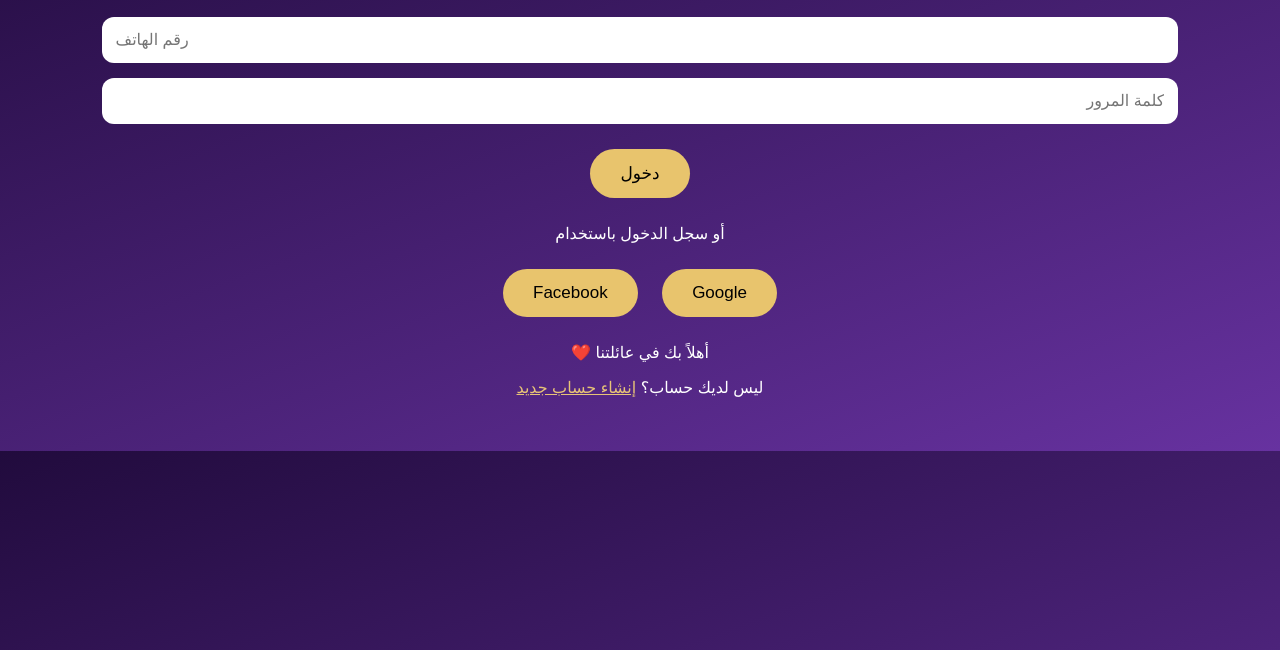
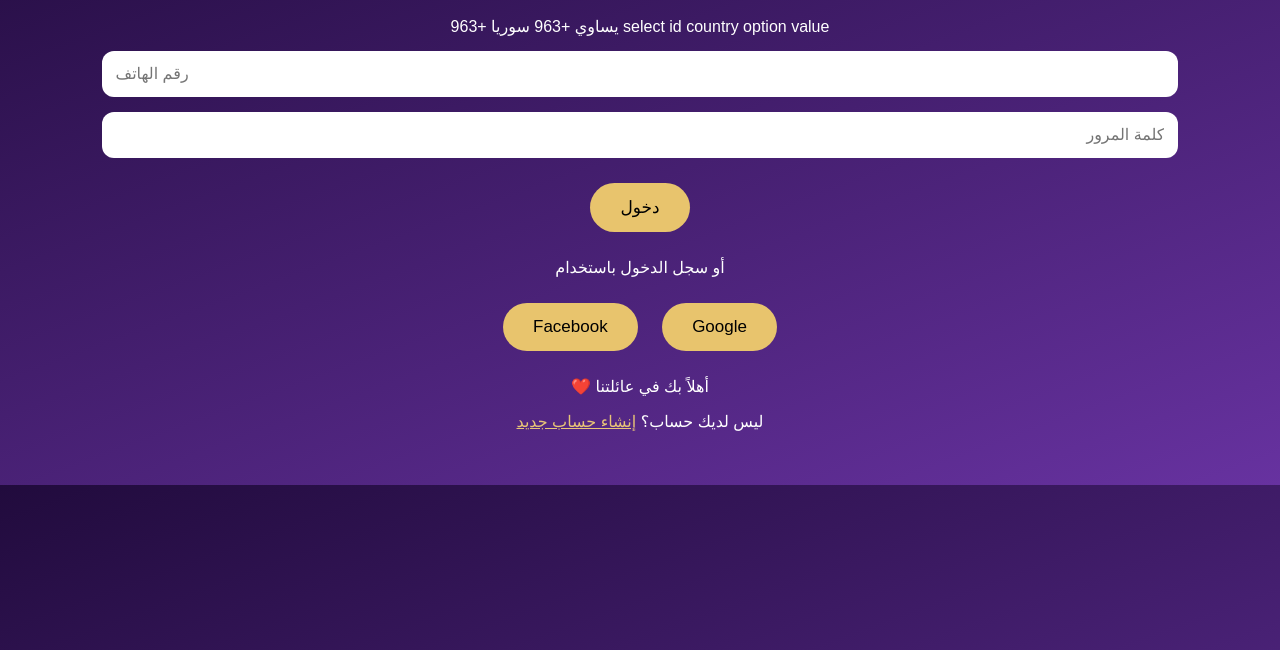
Before and after one commit to lazaward2121-netizen/yasmin-al-sham, a plain HTML site: page login.html in a window 1280 px wide. Shown: the part 150-800 px from the top of the page. Drawn offline with Linux system fonts and the light colour scheme.

Commit message:
Add Syria country code +963

```diff
--- a/login.html
+++ b/login.html
@@ -35,7 +35,8 @@ button {
 <body>
 <h1>🌹 ياسمين الشام</h1>
 <h2>تسجيل الدخول</h2>
-
+select id country
+  option value يساوي +963 سوريا +963
 <input type="tel" placeholder="رقم الهاتف">
 <input type="password" placeholder="كلمة المرور">
 
```
